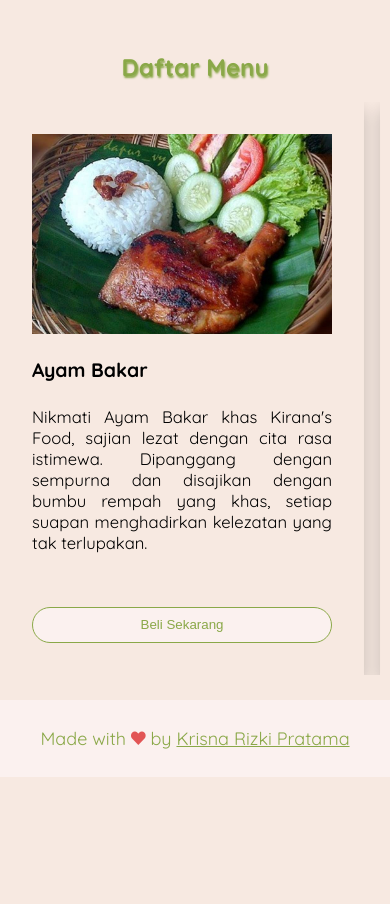
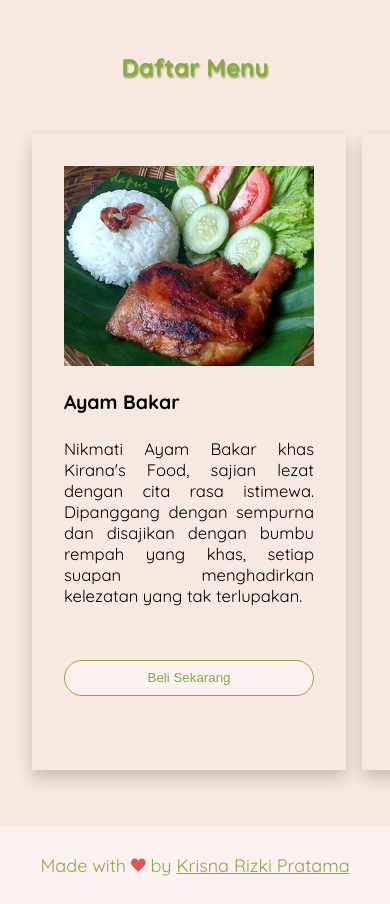
Before and after one commit to KRP186zL/Kirana-Food, a plain HTML site: page index.html in a window 390 px wide. Shown: the part 728-1632 px from the top of the page. Before the commit the page ends 1505 px from the top, so only its background shows below. Drawn offline with nearby package versions, Linux system fonts and the light colour scheme.

```diff
--- a/assets/styles/style.css
+++ b/assets/styles/style.css
@@ -159,13 +159,13 @@
 main article#menu .card-container {
   display: flex;
   flex-wrap: wrap;
-  justify-content: space-around;
+  justify-content: center;
   gap: 1rem;
+  padding: 2rem;
 }
 main article#menu .card-container .card-wrapper {
-  width: 20%;
   padding: 2rem;
-  flex-basis: 300px;
+  flex-basis: 400px;
   display: flex;
   flex-direction: column;
   gap: 1.5rem;
@@ -235,7 +235,7 @@
     width: 100%;
   }
   main article#menu .card-container .card-wrapper img {
-    width: 300px;
+    width: 250px;
   }
 }
 
```
